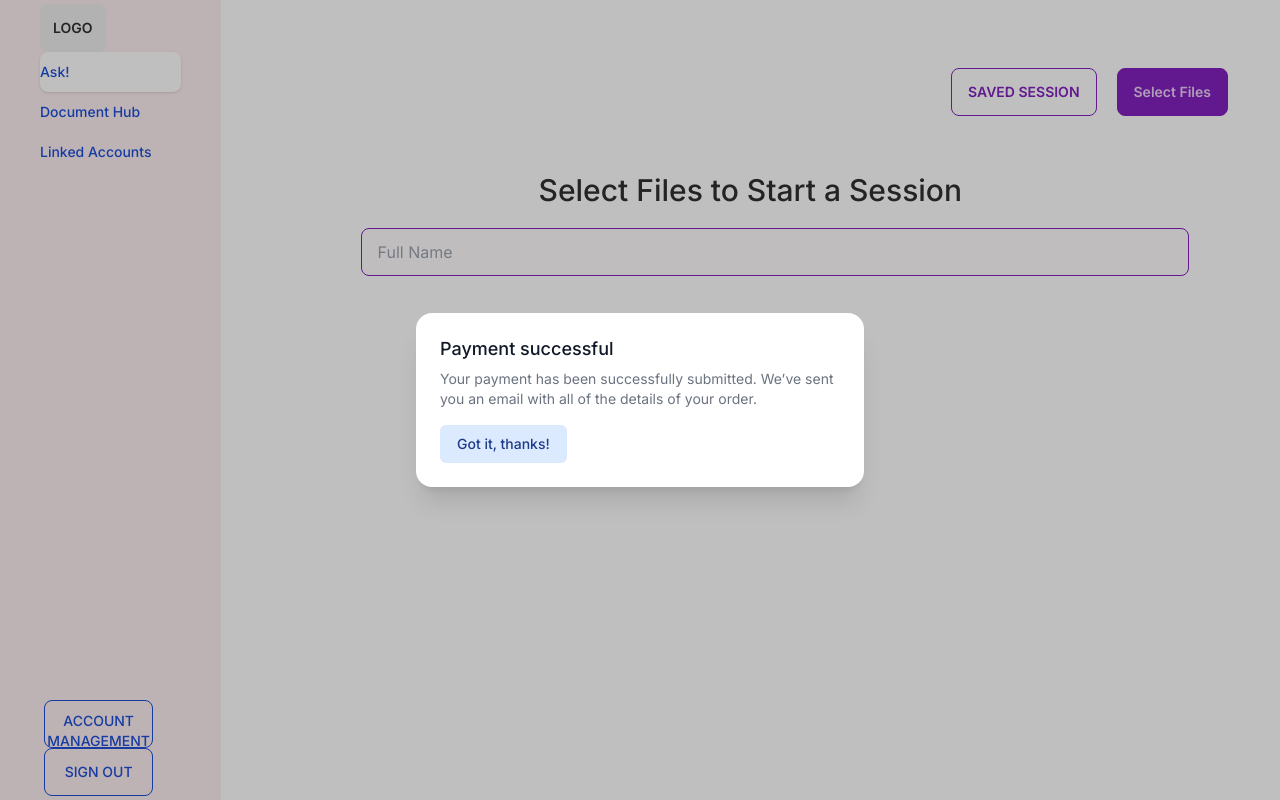
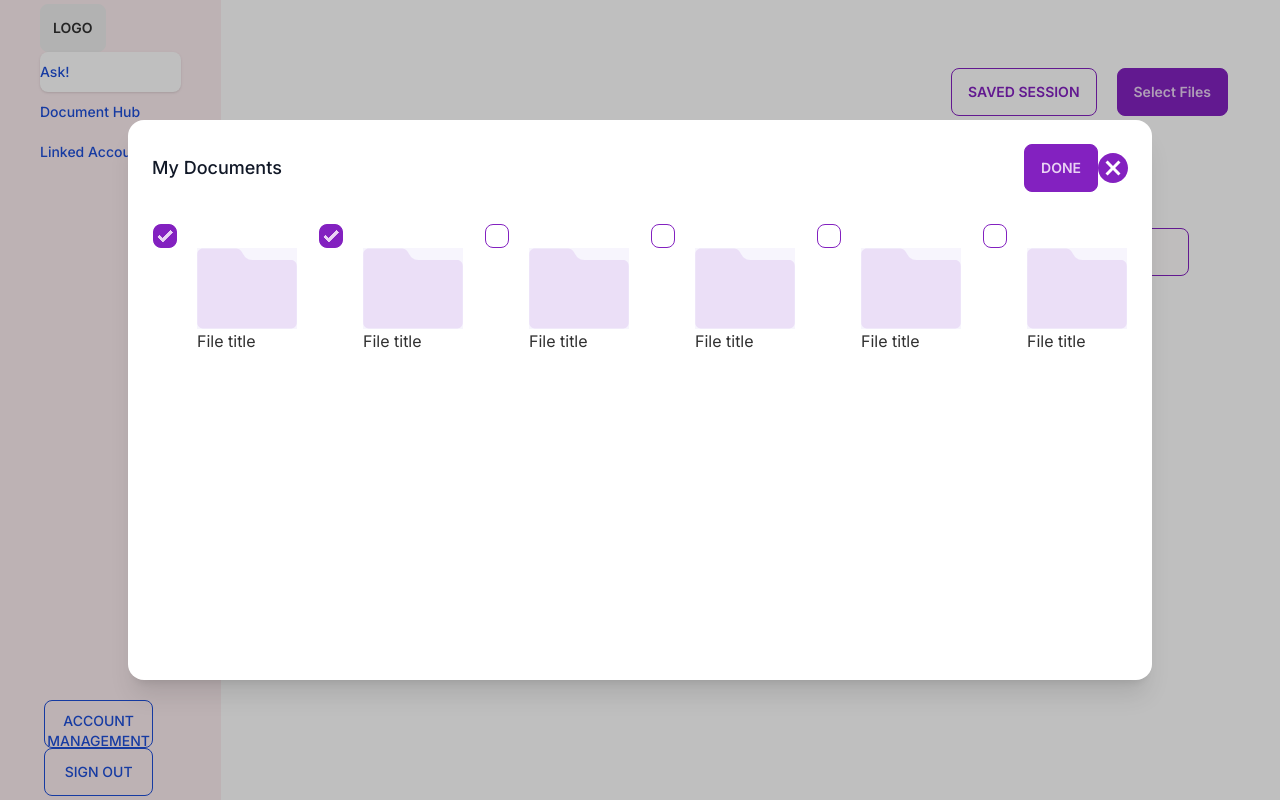
Before and after one commit to rakibul-wdp/askly, a Next.js app: page /dashboard in a window 1280 px wide. Both pictures are taken after a click on the button "Select Files". Shown: the top 800 px of the page. Built offline with nearby package versions, Linux system fonts and the light colour scheme.

Commit message:
create file upload modal

```diff
--- a/components/dashboard/FileSelectModal.js
+++ b/components/dashboard/FileSelectModal.js
@@ -1,5 +1,9 @@
 import React, { Fragment } from 'react';
-import { Dialog, Transition } from '@headlessui/react'
+import { Dialog, Transition } from '@headlessui/react';
+import CrossImg from "../../public/assets/images/dashboard/cross.svg";
+import Image from 'next/image';
+import { dashboardDocuments } from '@/mockData/dashboardDocuments';
+import FileImg from "../../public/assets/images/dashboard/file.svg";
 
 const FileSelectModal = ({ isOpen, closeModal }) => {
   return (
@@ -28,28 +32,29 @@ const FileSelectModal = ({ isOpen, closeModal }) => {
               leaveFrom="opacity-100 scale-100"
               leaveTo="opacity-0 scale-95"
             >
-              <Dialog.Panel className="w-full max-w-md transform overflow-hidden rounded-2xl bg-white p-6 text-left align-middle shadow-xl transition-all">
+              <Dialog.Panel className="w-full max-w-5xl h-[70vh] transform overflow-hidden rounded-2xl bg-white p-6 text-left align-middle shadow-xl transition-all">
                 <Dialog.Title
                   as="h3"
-                  className="text-lg font-medium leading-6 text-gray-900"
+                  className="text-lg font-medium leading-6 text-gray-900 flex items-center justify-between mb-14"
                 >
-                  Payment successful
+                  <h4>My Documents</h4>
+                  <div className='flex items-center'>
+                    <button className='btn btn-primary'>Done</button>
+                    <Image onClick={closeModal} className='cursor-pointer' src={CrossImg} width={30} height={30} alt='cross icon' />
+                  </div>
                 </Dialog.Title>
-                <div className="mt-2">
-                  <p className="text-sm text-gray-500">
-                    Your payment has been successfully submitted. We’ve sent
-                    you an email with all of the details of your order.
-                  </p>
-                </div>
-
-                <div className="mt-4">
-                  <button
-                    type="button"
-                    className="inline-flex justify-center rounded-md border border-transparent bg-blue-100 px-4 py-2 text-sm font-medium text-blue-900 hover:bg-blue-200 focus:outline-none focus-visible:ring-2 focus-visible:ring-blue-500 focus-visible:ring-offset-2"
-                    onClick={closeModal}
-                  >
-                    Got it, thanks!
-                  </button>
+                <div className='grid grid-cols-6 gap-5 w-full mt-2'>
+                  {
+                    dashboardDocuments.map((document) => (
+                      <div className='flex justify-center' key={document.id}>
+                        <input type="checkbox" checked={`${document.checked ? "checked" : ""}`} className="checkbox checkbox-primary -mt-6 mr-5" />
+                        <div>
+                          <Image src={FileImg} width={100} height={100} alt='file' />
+                          <h5>{document.filetTitle}</h5>
+                        </div>
+                      </div>
+                    ))
+                  }
                 </div>
               </Dialog.Panel>
             </Transition.Child>
@@ -61,92 +66,3 @@ const FileSelectModal = ({ isOpen, closeModal }) => {
 }
 
 export default FileSelectModal;
-
-/**
-
-import { Dialog, Transition } from '@headlessui/react'
-import { Fragment, useState } from 'react'
-
-export default function MyModal() {
-  let [isOpen, setIsOpen] = useState(true)
-
-  function closeModal() {
-    setIsOpen(false)
-  }
-
-  function openModal() {
-    setIsOpen(true)
-  }
-
-  return (
-    <>
-      <div className="fixed inset-0 flex items-center justify-center">
-        <button
-          type="button"
-          onClick={openModal}
-          className="rounded-md bg-black bg-opacity-20 px-4 py-2 text-sm font-medium text-white hover:bg-opacity-30 focus:outline-none focus-visible:ring-2 focus-visible:ring-white focus-visible:ring-opacity-75"
-        >
-          Open dialog
-        </button>
-      </div>
-
-      <Transition appear show={isOpen} as={Fragment}>
-        <Dialog as="div" className="relative z-10" onClose={closeModal}>
-          <Transition.Child
-            as={Fragment}
-            enter="ease-out duration-300"
-            enterFrom="opacity-0"
-            enterTo="opacity-100"
-            leave="ease-in duration-200"
-            leaveFrom="opacity-100"
-            leaveTo="opacity-0"
-          >
-            <div className="fixed inset-0 bg-black bg-opacity-25" />
-          </Transition.Child>
-
-          <div className="fixed inset-0 overflow-y-auto">
-            <div className="flex min-h-full items-center justify-center p-4 text-center">
-              <Transition.Child
-                as={Fragment}
-                enter="ease-out duration-300"
-                enterFrom="opacity-0 scale-95"
-                enterTo="opacity-100 scale-100"
-                leave="ease-in duration-200"
-                leaveFrom="opacity-100 scale-100"
-                leaveTo="opacity-0 scale-95"
-              >
-                <Dialog.Panel className="w-full max-w-md transform overflow-hidden rounded-2xl bg-white p-6 text-left align-middle shadow-xl transition-all">
-                  <Dialog.Title
-                    as="h3"
-                    className="text-lg font-medium leading-6 text-gray-900"
-                  >
-                    Payment successful
-                  </Dialog.Title>
-                  <div className="mt-2">
-                    <p className="text-sm text-gray-500">
-                      Your payment has been successfully submitted. We’ve sent
-                      you an email with all of the details of your order.
-                    </p>
-                  </div>
-
-                  <div className="mt-4">
-                    <button
-                      type="button"
-                      className="inline-flex justify-center rounded-md border border-transparent bg-blue-100 px-4 py-2 text-sm font-medium text-blue-900 hover:bg-blue-200 focus:outline-none focus-visible:ring-2 focus-visible:ring-blue-500 focus-visible:ring-offset-2"
-                      onClick={closeModal}
-                    >
-                      Got it, thanks!
-                    </button>
-                  </div>
-                </Dialog.Panel>
-              </Transition.Child>
-            </div>
-          </div>
-        </Dialog>
-      </Transition>
-    </>
-  )
-}
-
-
- */
```
Also changed, not shown: public/assets/images/dashboard/cross.svg (added).
